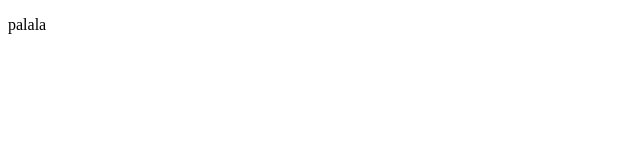
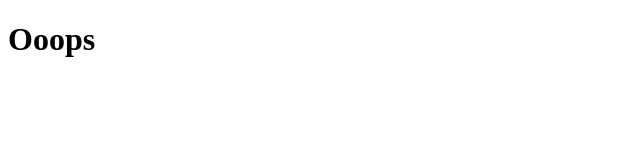
Before and after one commit to hrach707/lesson, a plain HTML site: page index.html in a window 1280 px wide. Shown: the whole page, without its empty margins (0-640 px from the left). Drawn offline with Linux system fonts and the light colour scheme.

Commit message:
third commit

```diff
--- a/index.html
+++ b/index.html
@@ -7,6 +7,6 @@
     <title>Document</title>
 </head>
 <body>
-    <p>palala</p>
+    <h1>Ooops</h1>
 </body>
 </html>
```
